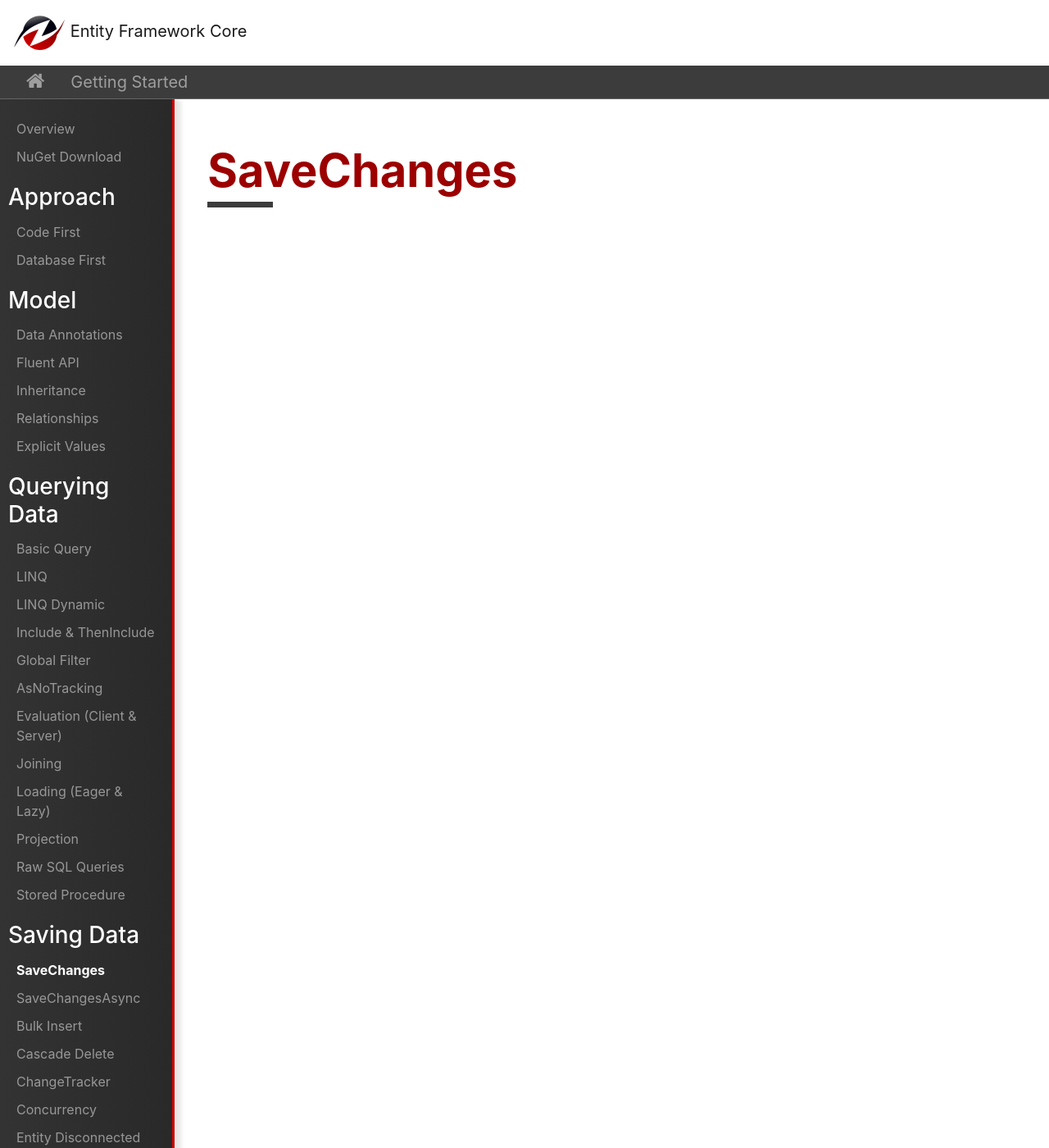
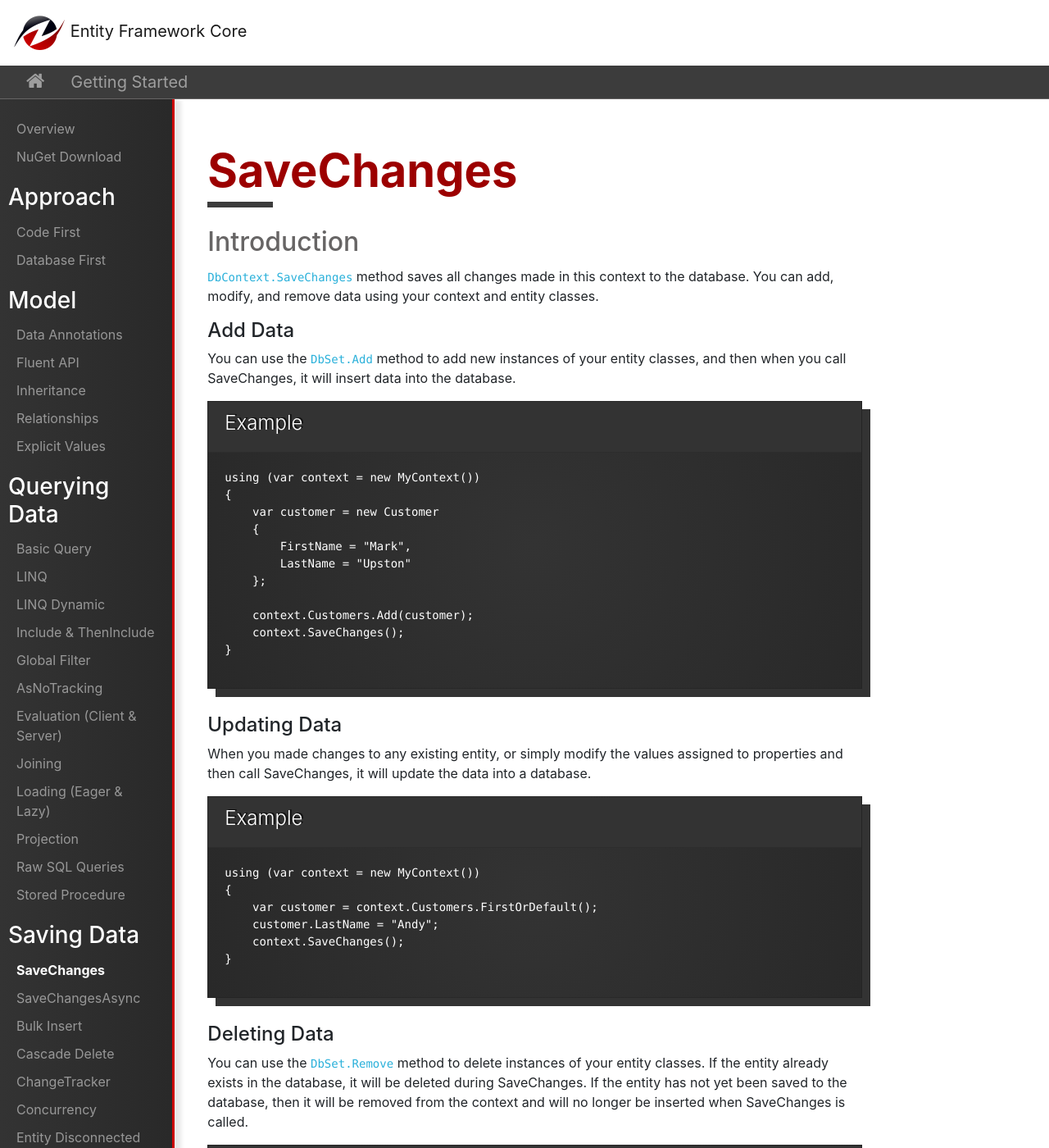
Before and after one commit to zzzprojects/EntityFrameworkCore, a Jekyll site: the page built from docs/pages/getting-started/saving-data/savechanges.md, in a window 1280 px wide and 1400 px high. Shown: the whole window at 82% size. Built offline with Jekyll 4.4.1, drawn with Linux system fonts in a browser that asks for light colours; nearby versions of some CDN libraries; our own code applies the rules of GitHub Pages for plain Markdown files; some of the changed text lies outside the part shown.

Commit message:
Added SaveChanges article

```diff
--- a/docs/pages/getting-started/saving-data/savechanges.md
+++ b/docs/pages/getting-started/saving-data/savechanges.md
@@ -1,3 +1,60 @@
 ---
 permalink: saving-data-savechanges
 ---
+
+## Introduction
+
+`DbContext.SaveChanges` method saves all changes made in this context to the database. You can add, modify, and remove data using your context and entity classes.
+
+#### Add Data
+
+You can use the `DbSet.Add` method to add new instances of your entity classes, and then when you call SaveChanges, it will insert data into the database.
+
+{% include template-example.html %}
+{% highlight csharp %}
+
+using (var context = new MyContext())
+{
+    var customer = new Customer
+    {
+        FirstName = "Mark",
+        LastName = "Upston"
+    };
+
+    context.Customers.Add(customer);
+    context.SaveChanges();
+}
+
+{% endhighlight %}
+
+#### Updating Data
+
+When you made changes to any existing entity, or simply modify the values assigned to properties and then call SaveChanges, it will update the data into a database.
+
+{% include template-example.html %}
+{% highlight csharp %}
+
+using (var context = new MyContext())
+{
+    var customer = context.Customers.FirstOrDefault();
+    customer.LastName = "Andy";
+    context.SaveChanges();
+}
+
+{% endhighlight %}
+
+#### Deleting Data
+
+You can use the `DbSet.Remove` method to delete instances of your entity classes. If the entity already exists in the database, it will be deleted during SaveChanges. If the entity has not yet been saved to the database, then it will be removed from the context and will no longer be inserted when SaveChanges is called.
+
+{% include template-example.html %}
+{% highlight csharp %}
+
+using (var context = new MyContext())
+{
+    var customer = context.Customers.FirstOrDefault();
+    context.Customers.Remove(customer);
+    context.SaveChanges();
+}
+
+{% endhighlight %}
```
